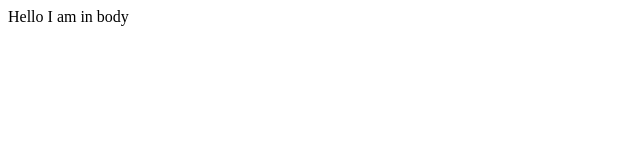
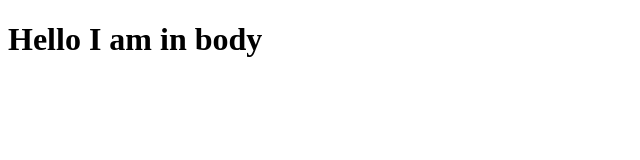
Before and after one commit to kunal12899/utdworkshop, a plain HTML site: page index.html in a window 1280 px wide. Shown: the whole page, without its empty margins (0-640 px from the left). Drawn offline with Linux system fonts and the light colour scheme.

Commit message:
index file new

```diff
--- a/index.html
+++ b/index.html
@@ -4,7 +4,7 @@
     	<title>Workshop</title>
 	<head>
        <body>
-       	Hello I am in body
+       	<h1>Hello I am in body</h1>
        </body>
 
 	</head>
```
